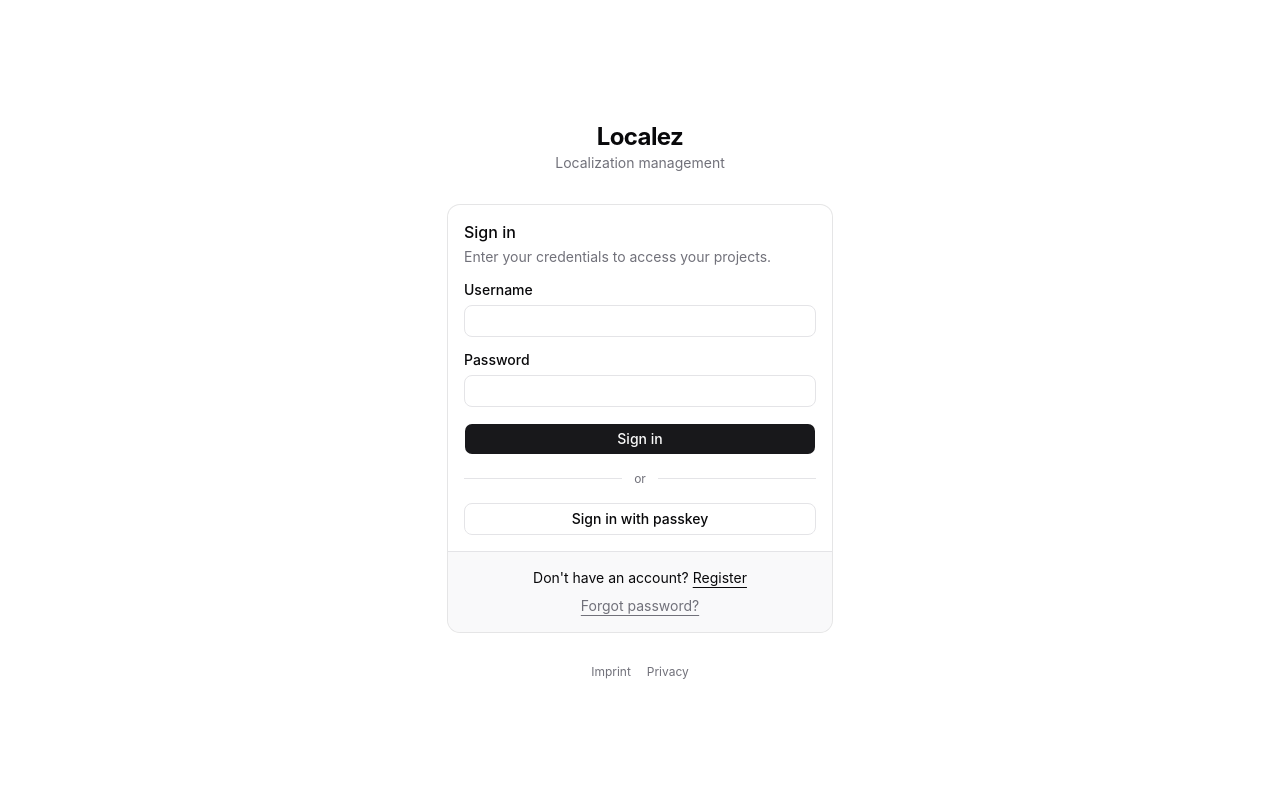
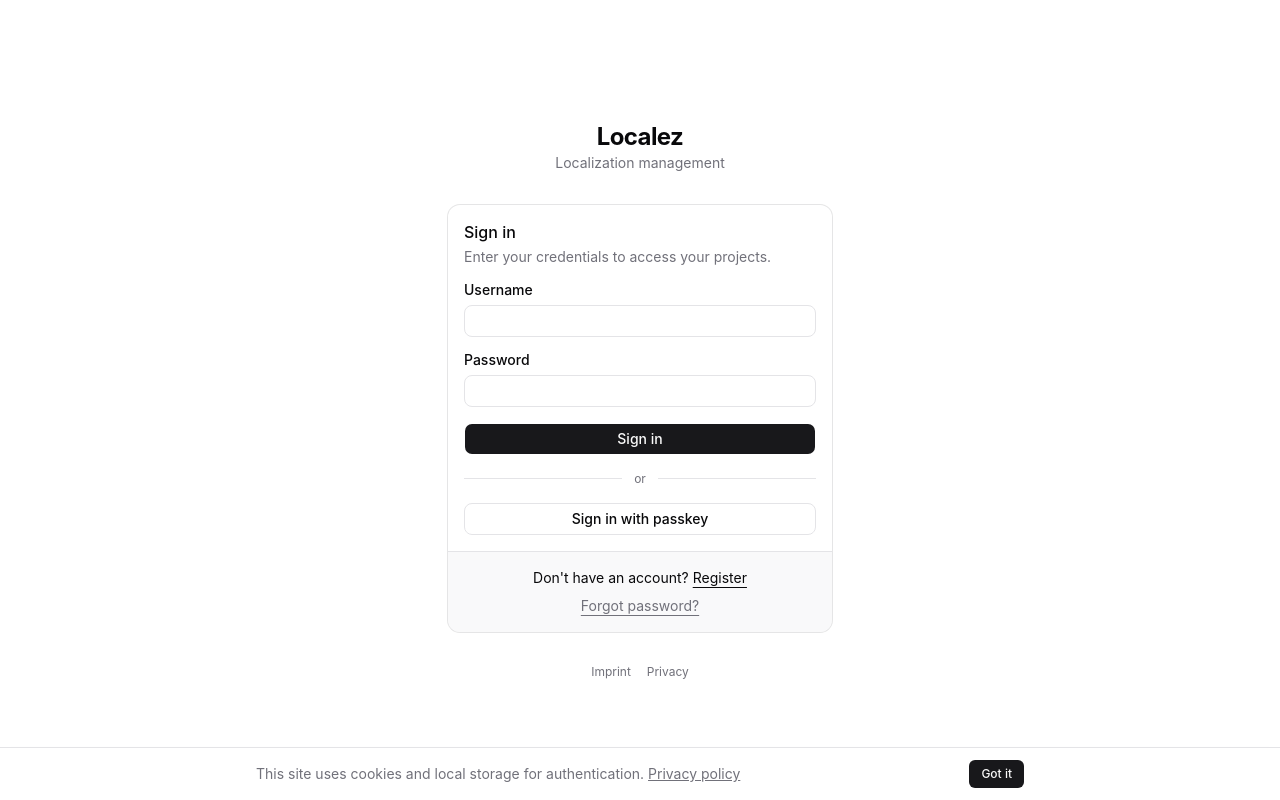
Before and after one commit to LeoKlaus/localez, a SvelteKit app: page /login in a window 1280 px wide. Built offline with nearby package versions, Linux system fonts and the light colour scheme; what openapi-fetch would draw is missing.

Commit message:
Added cookie information banner

```diff
--- a/src/routes/+layout.svelte
+++ b/src/routes/+layout.svelte
@@ -15,11 +15,36 @@
 		}
 	});
 
+	const COOKIE_KEY = 'lz_cookie_notice';
+	let cookieNoticeDismissed = $state(true);
+
 	onMount(() => {
 		auth.init();
+		cookieNoticeDismissed = localStorage.getItem(COOKIE_KEY) === '1';
 	});
+
+	function dismissCookieNotice() {
+		localStorage.setItem(COOKIE_KEY, '1');
+		cookieNoticeDismissed = true;
+	}
 </script>
 
 <QueryClientProvider client={queryClient}>
 	{@render children()}
+	{#if !cookieNoticeDismissed}
+		<div class="fixed bottom-0 left-0 right-0 z-50 border-t bg-card px-4 py-3 shadow-lg md:bottom-0">
+			<div class="mx-auto flex max-w-3xl items-center gap-4">
+				<p class="flex-1 text-sm text-muted-foreground">
+					This site uses cookies and local storage for authentication.
+					<a href="/legal/privacy" class="underline hover:text-foreground">Privacy policy</a>
+				</p>
+				<button
+					onclick={dismissCookieNotice}
+					class="shrink-0 rounded-md bg-primary px-3 py-1.5 text-xs font-medium text-primary-foreground hover:opacity-90"
+				>
+					Got it
+				</button>
+			</div>
+		</div>
+	{/if}
 </QueryClientProvider>
```
